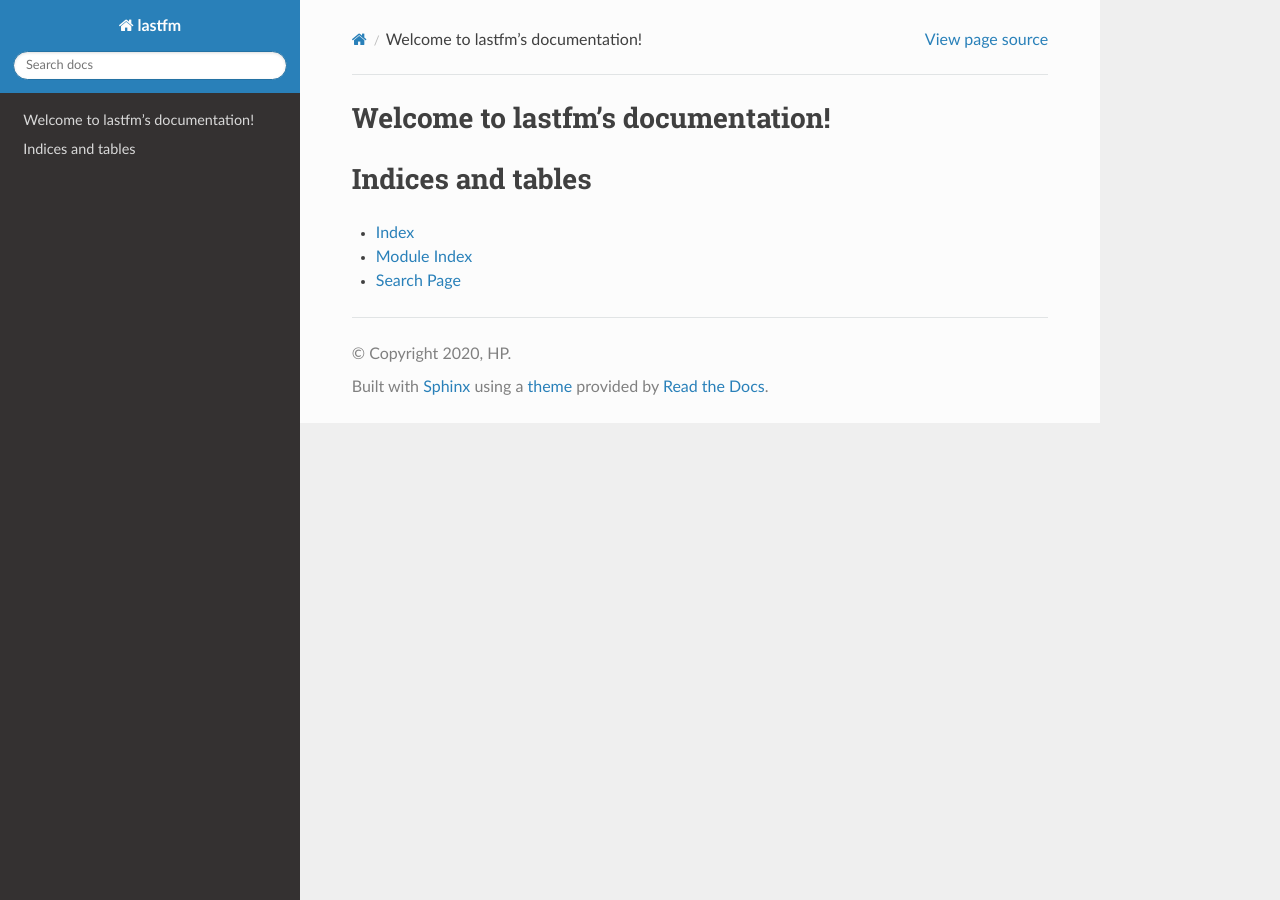
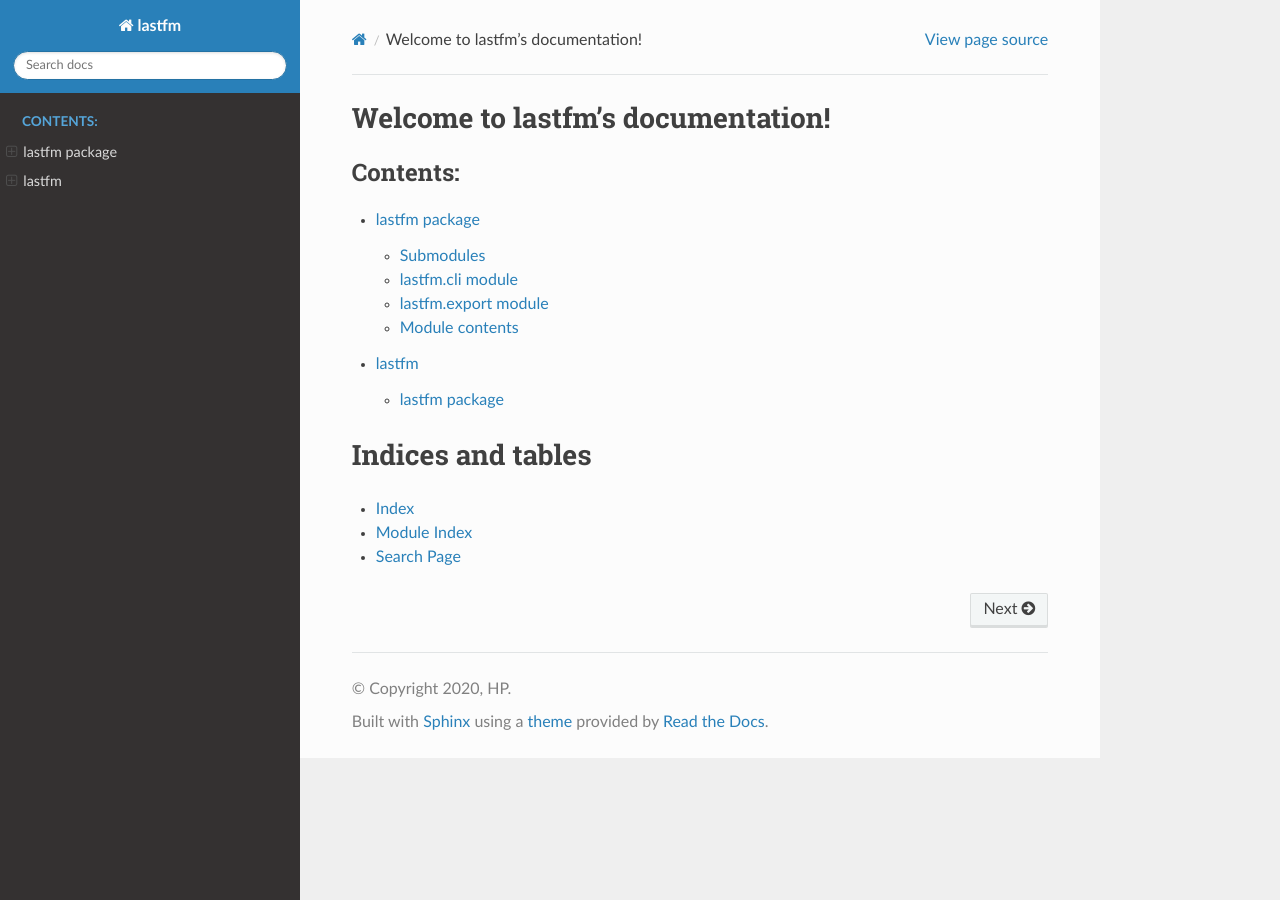
Before and after one commit to hp0404/lastfm-to-sqlite, a Sphinx documentation site: the page built from docs/index.rst, in a window 1280 px wide. Built offline with Sphinx 7.4.7 and the Read the Docs theme 2.0.0, drawn with Linux system fonts in a browser that asks for light colours.

```diff
--- a/docs/conf.py
+++ b/docs/conf.py
@@ -14,7 +14,7 @@ import os
 import sys
 import sphinx_rtd_theme
 import lastfm.export
-sys.path.insert(0, os.path.abspath('../'))
+sys.path.insert(0, os.path.abspath('..'))
 
 
 # -- Project information -----------------------------------------------------
--- a/docs/index.rst
+++ b/docs/index.rst
@@ -9,8 +9,9 @@ Welcome to lastfm's documentation!
 .. toctree::
    :maxdepth: 2
    :caption: Contents:
+
    source/lastfm.rst
-
+   source/modules.rst
 
 
 Indices and tables
```
